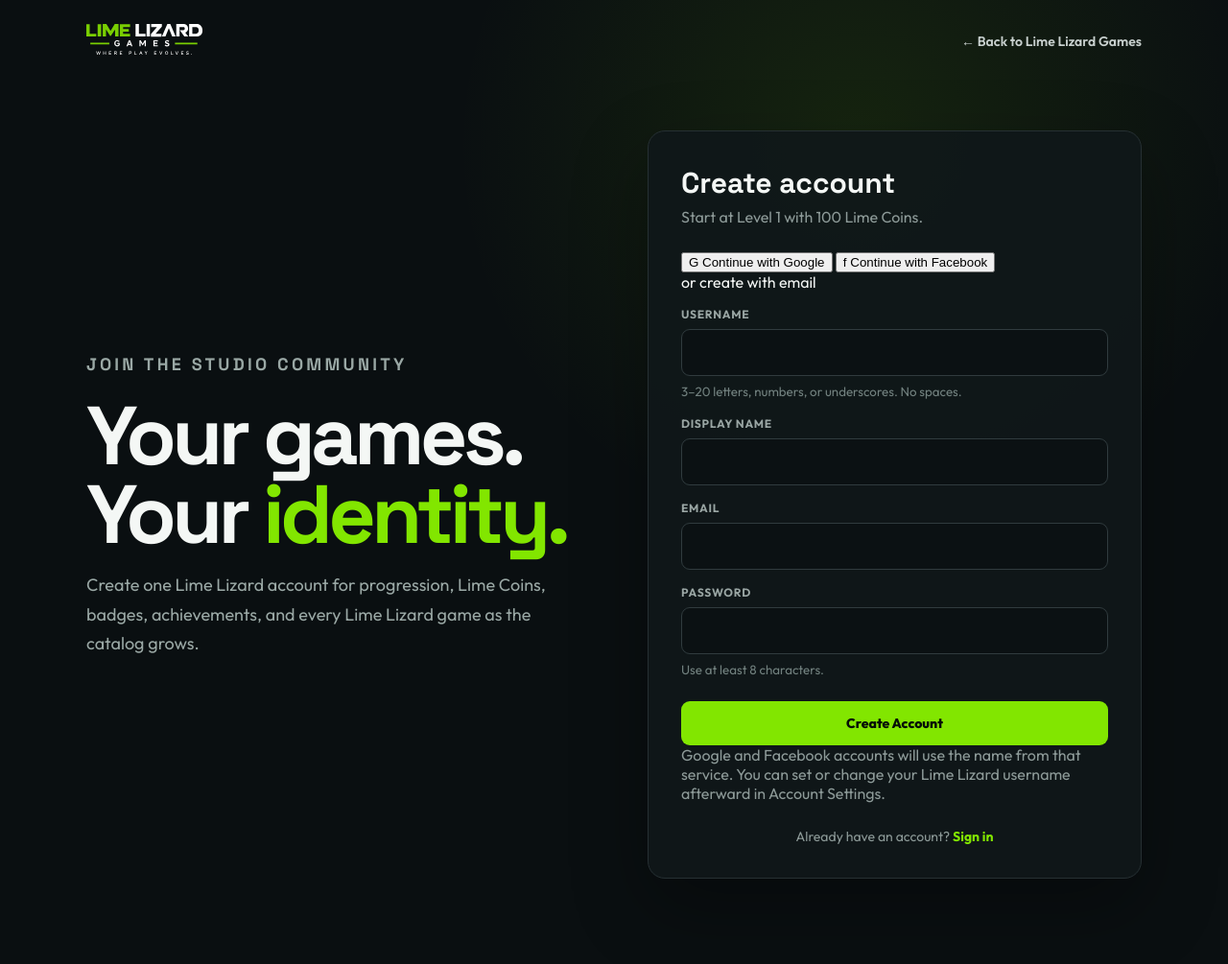
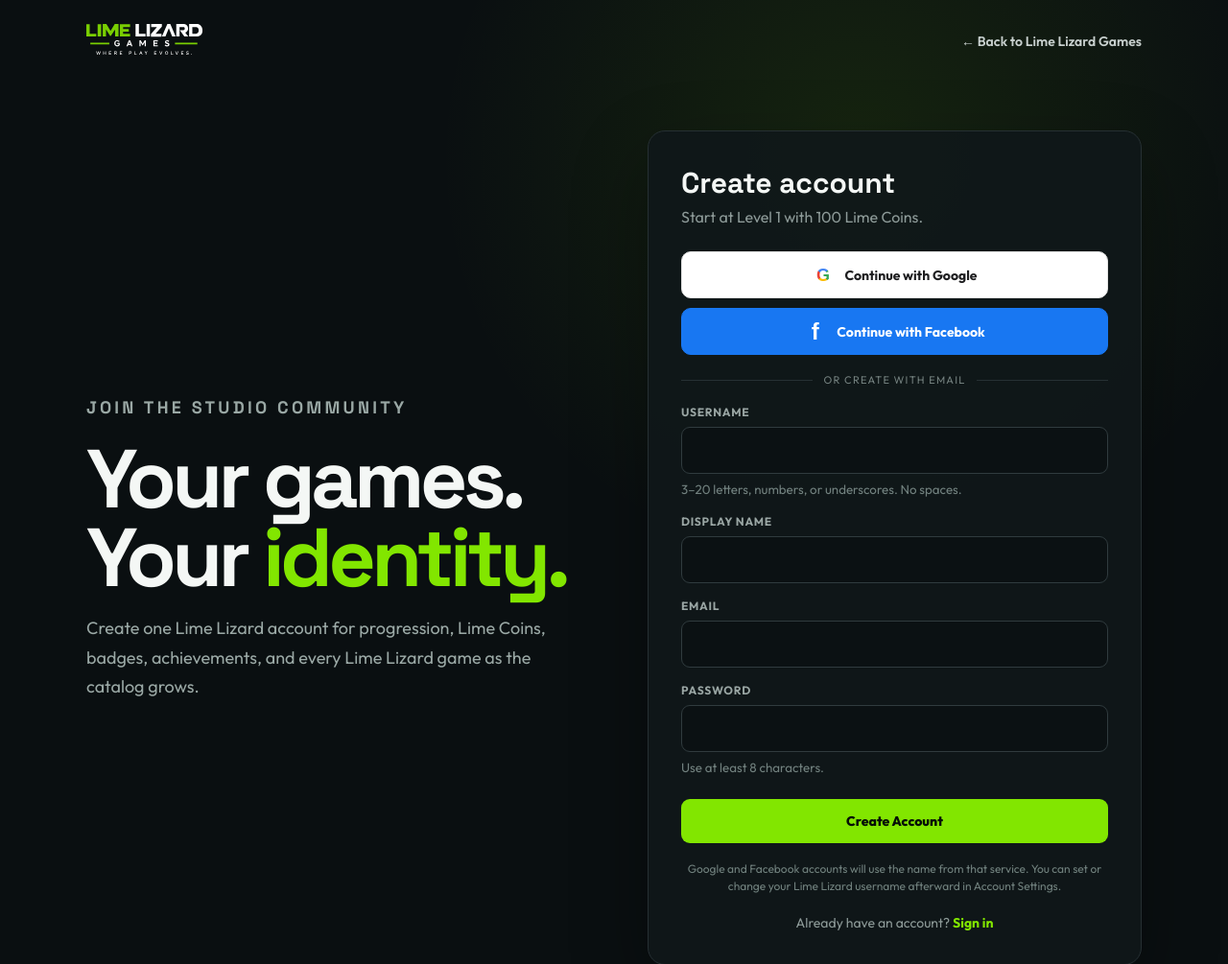
Before and after one commit to limelizardgames/Limelizardgames.com, a plain HTML site: page signup/index.html in a window 1280 px wide. Shown: the top 1005 px of the page at 96% size. Drawn offline with Linux system fonts and the light colour scheme; a script that the page names is missing.

Commit message:
Add files via upload

```diff
--- a/portal.css
+++ b/portal.css
@@ -172,3 +172,114 @@
   background:linear-gradient(135deg,#cfff62,#82e600 55%,#2b5507);
 }
 .avatar-wrap.founder-active .frame-label{display:none!important}
+
+
+/* === Google + Facebook authentication buttons === */
+.social-auth{
+  display:grid;
+  grid-template-columns:1fr;
+  gap:10px;
+  margin:22px 0 18px;
+}
+
+.social-button{
+  width:100%;
+  min-height:48px;
+  border-radius:10px;
+  border:1px solid #344044;
+  display:flex;
+  align-items:center;
+  justify-content:center;
+  gap:11px;
+  padding:12px 16px;
+  font:700 14px/1 "Outfit",system-ui,sans-serif;
+  cursor:pointer;
+  transition:.18s ease;
+}
+
+.social-button:disabled{
+  opacity:.55;
+  cursor:not-allowed;
+}
+
+.social-button.google{
+  background:#fff;
+  color:#1d1d1f;
+  border-color:#e3e3e3;
+}
+
+.social-button.google:hover:not(:disabled){
+  background:#f5f5f5;
+  transform:translateY(-1px);
+}
+
+.social-button.facebook{
+  background:#1877f2;
+  color:#fff;
+  border-color:#1877f2;
+}
+
+.social-button.facebook:hover:not(:disabled){
+  background:#1168d9;
+  transform:translateY(-1px);
+}
+
+.social-icon{
+  width:23px;
+  height:23px;
+  display:grid;
+  place-items:center;
+  flex:0 0 23px;
+  font-family:Arial,sans-serif;
+  font-weight:800;
+}
+
+.google-icon{
+  font-size:18px;
+  background:conic-gradient(from -45deg,#4285f4 0 25%,#34a853 0 50%,#fbbc05 0 75%,#ea4335 0);
+  color:transparent;
+  -webkit-background-clip:text;
+  background-clip:text;
+}
+
+.facebook-icon{
+  font-family:Arial,sans-serif;
+  font-size:24px;
+  line-height:1;
+  color:#fff;
+}
+
+.auth-divider{
+  display:flex;
+  align-items:center;
+  gap:12px;
+  margin:19px 0;
+  color:#74817f;
+  font-size:11px;
+  text-transform:uppercase;
+  letter-spacing:.11em;
+  white-space:nowrap;
+}
+
+.auth-divider::before,
+.auth-divider::after{
+  content:"";
+  height:1px;
+  background:#263033;
+  flex:1;
+}
+
+.social-note{
+  color:#70807d!important;
+  font-size:12px!important;
+  line-height:1.5!important;
+  margin:18px 0 0!important;
+  text-align:center;
+}
+
+
+/* Social login robustness */
+.social-auth button{
+  appearance:none;
+  -webkit-appearance:none;
+}
```
Also changed, not shown: profile/profile.js (+6 -6 lines).
